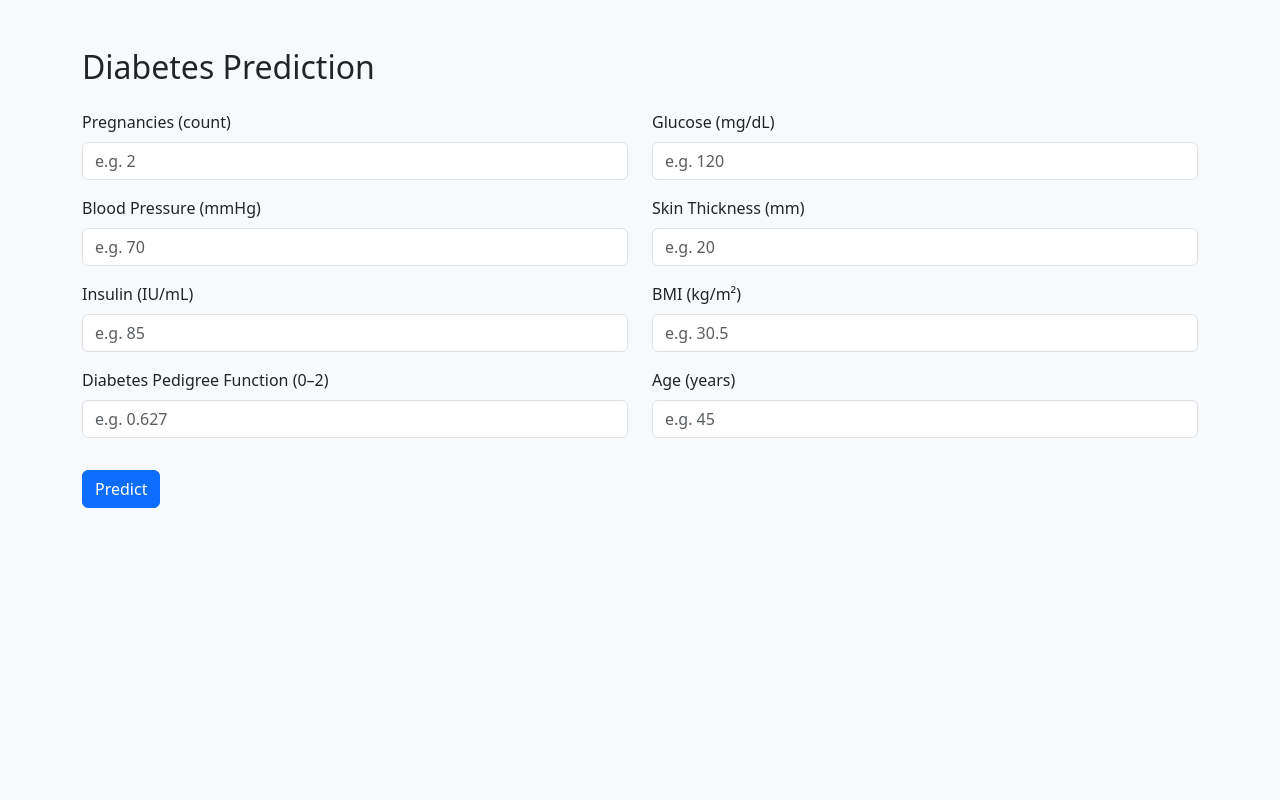
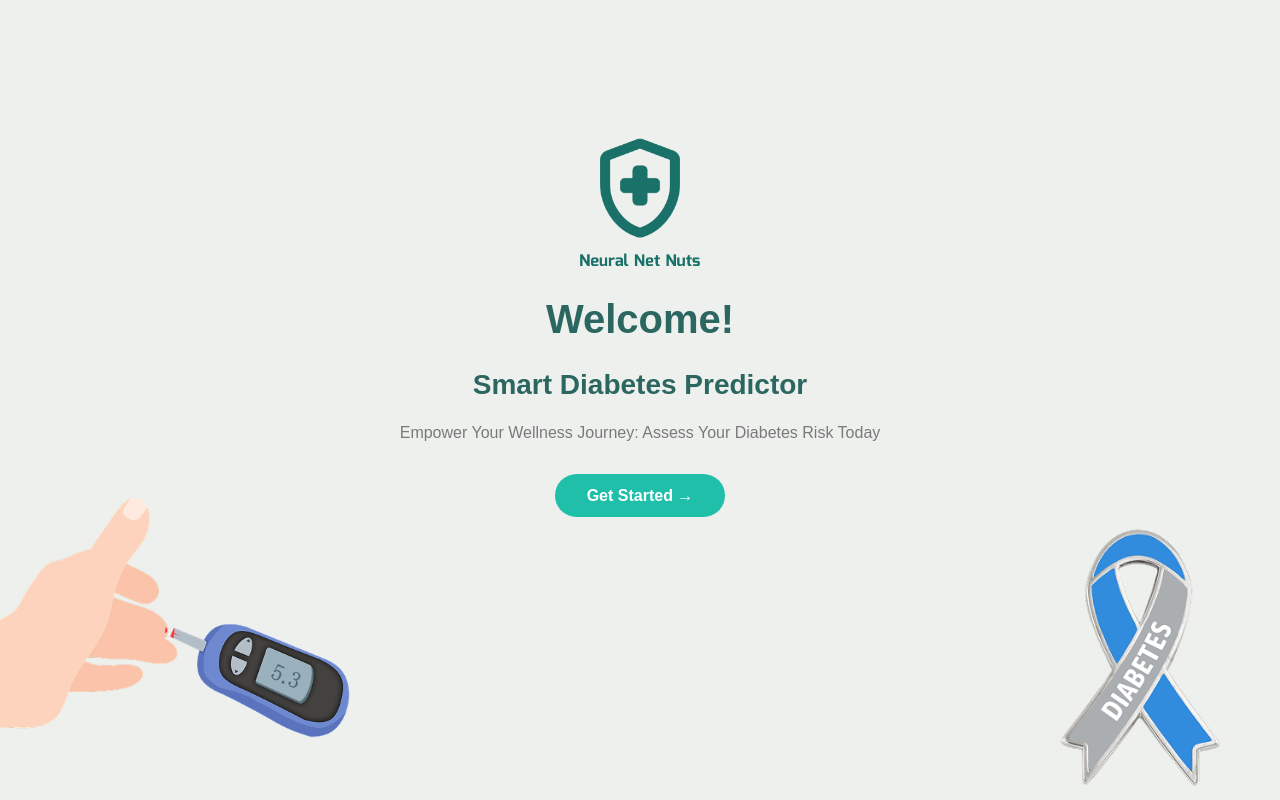
Before and after one commit to VenumiV/diabetes-predictor-ml-flask, a Flask app: page / in a window 1280 px wide. Run offline with Flask 3, Linux system fonts and the light colour scheme; parts of the project's set-up code (start-up, migrations or seed data) failed here and were passed over.

Commit message:
develop the UI for smart diabetes prediction system

```diff
--- /dev/null
+++ b/src/templates/css/style.css
@@ -0,0 +1,131 @@
+body {
+  font-family: "Poppins", sans-serif;
+  background-color: #edf0ed;
+  margin: 0;
+  text-align: center;
+  color: #2c6660;
+}
+
+.logo {
+  width: 120px;
+  margin-top: 0
+;
+}
+
+h1 {
+    font-size: 40px;
+}
+
+h2 {
+    font-size: 28px;
+}
+
+h1, h2 {
+  color: #2c6660;
+}
+
+p {
+  color: #7a7a7a;
+}
+
+.btn-primary, .btn-secondary, .btn-ternary {
+  display: inline-block;
+  border: none;
+  border-radius: 25px;
+  padding: 0.8rem 2rem;
+  margin-top: 1rem;
+  font-weight: 600;
+  cursor: pointer;
+  text-align: center;
+  text-decoration: none;
+}
+
+.btn-secondary {
+}
+
+.btn-primary {
+  background-color: #20bfa9;
+  color: white;
+}
+
+.btn-primary:hover {
+  background-color: #1aa191;
+}
+
+.btn-secondary {
+  background-color: #495057;
+    border-radius: 5px;
+  color: white;
+  margin-left: 0.5rem;
+}
+
+.btn-secondary:hover {
+  background-color: #343a40;
+}
+
+.btn-ternary {
+  background-color: #495057;
+  border-radius: 25px;
+  color: white;
+  margin-left: 0.5rem;
+}
+
+.btn-ternary:hover {
+  background-color: #343a40;
+}
+
+.welcome-page .container {
+  margin-top: 10%;
+}
+
+.hand-img {
+  position: absolute;
+  bottom: 0;
+  left: 0;
+  width: 350px;
+}
+
+.ribbon-img {
+  position: absolute;
+  bottom: 0;
+  right: 0;
+  width: 280px;
+}
+
+header {
+  display: flex;
+  justify-content: space-between;
+  align-items: center;
+  padding: 1rem 2rem;
+}
+
+.predict-form, .bmi-form {
+  max-width: 900px;
+  margin: 2rem auto;
+  background: #edf0ed;
+  padding: 1rem;
+}
+
+.form-grid {
+  display: grid;
+  grid-template-columns: repeat(2, 1fr);
+  gap: 1rem;
+}
+
+input {
+  width: 90%;
+  padding: 0.6rem;
+  border-radius: 10px;
+  border: none;
+  background: #f8f9fa;
+  font-size: 0.95rem;
+  margin-top: 0.4rem;
+}
+
+.result-box {
+  margin-top: 1rem;
+  border: 1px solid #2c6660;
+  display: inline-block;
+  padding: 0.5rem 1rem;
+  border-radius: 10px;
+}
--- a/src/templates/index.html
+++ b/src/templates/index.html
@@ -1,67 +1,22 @@
 <!DOCTYPE html>
 <html lang="en">
 <head>
-    <meta charset="UTF-8">
-    <title>Diabetes Predictor</title>
-    <link href="https://cdn.jsdelivr.net/npm/bootstrap@5.3.0/dist/css/bootstrap.min.css" rel="stylesheet">
+  <meta charset="UTF-8" />
+  <meta name="viewport" content="width=device-width, initial-scale=1.0" />
+  <title>Smart Diabetes Predictor</title>
+  <link rel="stylesheet" href="css/style.css" />
 </head>
-<body class="bg-light">
+<body class="welcome-page">
+  <div class="container">
+    <img src="assets/logo.png" alt="Logo" class="logo" /><br>
+    <img src="assets/name.png" alt="Logo" class="logo"/>
+    <h1>Welcome!</h1>
+    <h2>Smart Diabetes Predictor</h2>
+    <p>Empower Your Wellness Journey: Assess Your Diabetes Risk Today</p>
+    <a href="predict.html" class="btn-primary">Get Started →</a>
+  </div>
 
-<div class="container py-5">
-    <h2 class="mb-4">Diabetes Prediction</h2>
-
-    <form method="POST" action="/predict">
-        <div class="row">
-            <div class="col-md-6 mb-3">
-                <label class="form-label">Pregnancies (count)</label>
-                <input type="number" name="Pregnancies" class="form-control" min="0" step="1" required placeholder="e.g. 2">
-            </div>
-
-            <div class="col-md-6 mb-3">
-                <label class="form-label">Glucose (mg/dL)</label>
-                <input type="number" name="Glucose" class="form-control" min="0" step="any" required placeholder="e.g. 120">
-            </div>
-
-            <div class="col-md-6 mb-3">
-                <label class="form-label">Blood Pressure (mmHg)</label>
-                <input type="number" name="BloodPressure" class="form-control" min="0" step="any" required placeholder="e.g. 70">
-            </div>
-
-            <div class="col-md-6 mb-3">
-                <label class="form-label">Skin Thickness (mm)</label>
-                <input type="number" name="SkinThickness" class="form-control" min="0" step="any" required placeholder="e.g. 20">
-            </div>
-
-            <div class="col-md-6 mb-3">
-                <label class="form-label">Insulin (IU/mL)</label>
-                <input type="number" name="Insulin" class="form-control" min="0" step="any" required placeholder="e.g. 85">
-            </div>
-
-            <div class="col-md-6 mb-3">
-                <label class="form-label">BMI (kg/m²)</label>
-                <input type="number" name="BMI" class="form-control" min="0" step="0.1" required placeholder="e.g. 30.5">
-            </div>
-
-            <div class="col-md-6 mb-3">
-                <label class="form-label">Diabetes Pedigree Function (0–2)</label>
-                <input type="number" name="DiabetesPedigreeFunction" class="form-control" min="0" max="2.5" step="0.01" required placeholder="e.g. 0.627">
-            </div>
-
-            <div class="col-md-6 mb-3">
-                <label class="form-label">Age (years)</label>
-                <input type="number" name="Age" class="form-control" min="0" max="150" step="1" required placeholder="e.g. 45">
-            </div>
-        </div>
-
-        <button type="submit" class="btn btn-primary mt-3">Predict</button>
-    </form>
-
-    {% if prediction %}
-    <div class="alert alert-info mt-4">
-        <strong>Prediction Result:</strong> {{ prediction }}
-    </div>
-    {% endif %}
-</div>
-
+  <img src="assets/hand.png" alt="Hand" class="hand-img" />
+  <img src="assets/ribbon.png" alt="Ribbon" class="ribbon-img" />
 </body>
 </html>
```
Also changed, not shown: src/templates/bmi.html (added, +52 -0 lines), src/templates/predict.html (added, +91 -0 lines), src/templates/assets/hand.png (added), src/templates/assets/logo.png (added), src/templates/assets/name.png (added), src/templates/assets/ribbon.png (added), src/templates/dpf.html (added).
